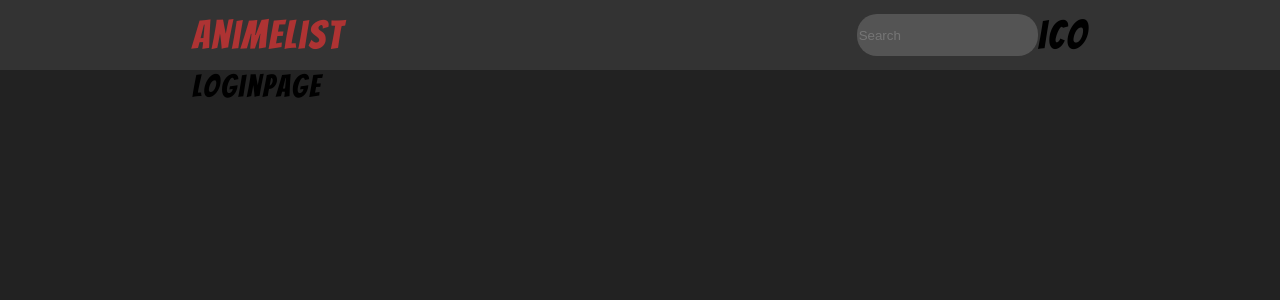
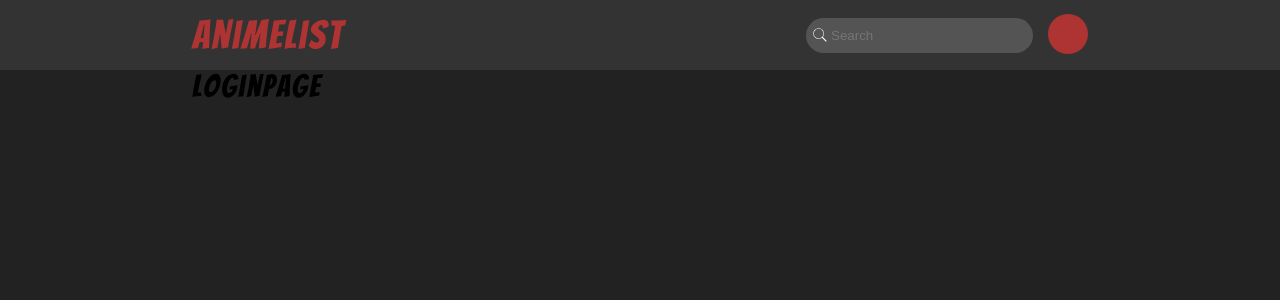
Before and after one commit to ConstIgorIvanov/anime-list, a React (Create React App) app: page / in a window 1280 px wide. Shown: the top 300 px of the page. Built offline with nearby package versions, Linux system fonts and the light colour scheme.

Commit message:
Header layout 80%

```diff
--- a/src/components/Header/index.tsx
+++ b/src/components/Header/index.tsx
@@ -1,4 +1,7 @@
 import React from 'react';
+
+import searchSVG from '../../assets/search.svg';
+
 const Header = () => {
   return (
     <div className="header">
@@ -8,8 +11,11 @@ const Header = () => {
           <span>AnimeList</span>
         </div>
         <div className="header__right">
-          <input className="input" placeholder="Search" />
-          <div className="header__right__ico">ico</div>
+          <div className="input--wrapper">
+            <input type="text" className="input input--header" placeholder="Search" />
+            <img className="search" width={'18px'} src={searchSVG} />
+          </div>
+          <div className="header__right__ico"></div>
         </div>
       </div>
     </div>
--- a/src/scss/components/_header.scss
+++ b/src/scss/components/_header.scss
@@ -18,5 +18,12 @@
 
   &__right {
     display: flex;
+
+    &__ico {
+      height: 40px;
+      width: 40px;
+      border-radius: 50%;
+      background-color: $red;
+    }
   }
 }
--- a/src/scss/components/_input.scss
+++ b/src/scss/components/_input.scss
@@ -3,4 +3,26 @@
   border: none;
   border-radius: 20px;
   outline: none;
+  padding: 10px 25px;
+  color: $white;
+
+  &--wrapper {
+    position: relative;
+    display: flex;
+    align-items: center;
+    justify-content: center;
+  }
+
+  &--header {
+    margin-right: 15px;
+    transition: $duration;
+    &:focus {
+      box-shadow: 0px 0px 8px 2px $red;
+    }
+  }
 }
+
+.search {
+  position: absolute;
+  left: 5px;
+}
```
Also changed, not shown: src/assets/search.svg.
